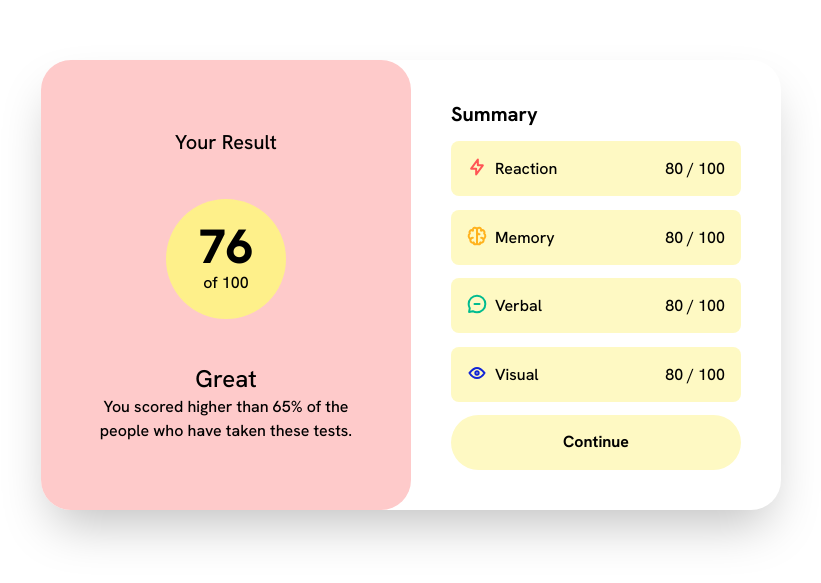
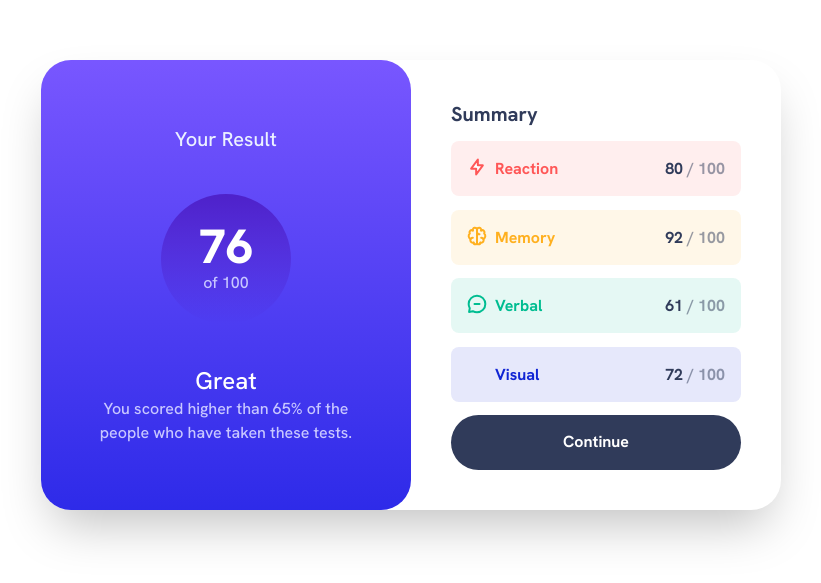
Before and after one commit to mshamir11/c-rides, a Next.js app: page /learning/frontendmentor/results-summary-component-main in a window 1280 px wide. Shown: the part 115-698 px from the top of the page, without its empty margins (229-1050 px from the left). Built offline with nearby package versions, Linux system fonts and the light colour scheme.

Commit message:
[FM : result-summary-component] Added colors]

```diff
--- a/src/app/learning/frontendmentor/results-summary-component-main/icons/MemoryIcon.tsx
+++ b/src/app/learning/frontendmentor/results-summary-component-main/icons/MemoryIcon.tsx
@@ -7,24 +7,18 @@ const MemoryIcon = (props: any) => (
     {...props}
   >
     <path
-      stroke="#FFB21E"
       strokeLinecap="round"
       strokeLinejoin="round"
-      strokeWidth={props?.strokeWidth ? props.strokeWidth : 1.25}
       d="M5.833 11.667a2.5 2.5 0 1 0 .834 4.858"
     />
     <path
-      stroke="#FFB21E"
       strokeLinecap="round"
       strokeLinejoin="round"
-      strokeWidth={props?.strokeWidth ? props.strokeWidth : 1.25}
       d="M3.553 13.004a3.333 3.333 0 0 1-.728-5.53m.025-.067a2.083 2.083 0 0 1 2.983-2.824m.199.054A2.083 2.083 0 1 1 10 3.75v12.917a1.667 1.667 0 0 1-3.333 0M10 5.833a2.5 2.5 0 0 0 2.5 2.5m1.667 3.334a2.5 2.5 0 1 1-.834 4.858"
     />
     <path
-      stroke="#FFB21E"
       strokeLinecap="round"
       strokeLinejoin="round"
-      strokeWidth={props?.strokeWidth ? props.strokeWidth : 1.25}
       d="M16.447 13.004a3.334 3.334 0 0 0 .728-5.53m-.025-.067a2.083 2.083 0 0 0-2.983-2.824M10 3.75a2.085 2.085 0 0 1 2.538-2.033 2.084 2.084 0 0 1 1.43 2.92m-.635 12.03a1.667 1.667 0 0 1-3.333 0"
     />
   </svg>
--- a/src/app/learning/frontendmentor/results-summary-component-main/icons/ReactionIcon.tsx
+++ b/src/app/learning/frontendmentor/results-summary-component-main/icons/ReactionIcon.tsx
@@ -3,14 +3,12 @@ const ReactionIcon = (props: any) => (
     xmlns="http://www.w3.org/2000/svg"
     width={20}
     height={20}
-    fill="none"
+    fill="white"
     {...props}
   >
     <path
-      stroke="#F55"
       strokeLinecap="round"
       strokeLinejoin="round"
-      strokeWidth={props?.strokeWidth ? props.strokeWidth : 1.25}
       d="M10.833 8.333V2.5l-6.666 9.167h5V17.5l6.666-9.167h-5Z"
     />
   </svg>
--- a/src/app/learning/frontendmentor/results-summary-component-main/icons/VerbalIcon.tsx
+++ b/src/app/learning/frontendmentor/results-summary-component-main/icons/VerbalIcon.tsx
@@ -7,10 +7,8 @@ const VerbalIcon = (props: any) => (
     {...props}
   >
     <path
-      stroke="#00BB8F"
       strokeLinecap="round"
       strokeLinejoin="round"
-      strokeWidth={props?.strokeWidth ? props.strokeWidth : 1.25}
       d="M7.5 10h5M10 18.333A8.333 8.333 0 1 0 1.667 10c0 1.518.406 2.942 1.115 4.167l-.699 3.75 3.75-.699A8.295 8.295 0 0 0 10 18.333Z"
     />
   </svg>
--- a/src/app/learning/frontendmentor/results-summary-component-main/icons/VisualIcon.tsx
+++ b/src/app/learning/frontendmentor/results-summary-component-main/icons/VisualIcon.tsx
@@ -7,17 +7,13 @@ const VisualIcon = (props: any) => (
     {...props}
   >
     <path
-      stroke="#1125D6"
       strokeLinecap="round"
       strokeLinejoin="round"
-      strokeWidth={props?.strokeWidth ? props.strokeWidth : 1.25}
       d="M10 11.667a1.667 1.667 0 1 0 0-3.334 1.667 1.667 0 0 0 0 3.334Z"
     />
     <path
-      stroke="#1125D6"
       strokeLinecap="round"
       strokeLinejoin="round"
-      strokeWidth={props?.strokeWidth ? props.strokeWidth : 1.25}
       d="M17.5 10c-1.574 2.492-4.402 5-7.5 5s-5.926-2.508-7.5-5C4.416 7.632 6.66 5 10 5s5.584 2.632 7.5 5Z"
     />
   </svg>
--- a/src/app/learning/frontendmentor/results-summary-component-main/page.tsx
+++ b/src/app/learning/frontendmentor/results-summary-component-main/page.tsx
@@ -13,15 +13,15 @@ export default function ResultSummaryComponent() {
     >
       <div className="flex flex-col md:flex-row md:justify-center md:items-center md:w-[740px] md:rounded-[30px] md:shadow-2xl ">
         <div className="flex h-[350px] md:flex-row md:h-[450px] md:w-[370px] ">
-          <div className="flex flex-col justify-evenly items-center bg-red-200 p-10 rounded-b-[30px] md:rounded-[30px] md:h-full w-full space-y-4">
-            <div className="bg-red-200 text-xl">Your Result</div>
-            <div className="flex flex-col justify-center items-center h-[120px] w-[120px] rounded-full bg-yellow-200">
-              <h1 className="text-5xl font-extrabold">76</h1>
-              <p className="text-center">of 100</p>{" "}
+          <div className="flex flex-col justify-evenly items-center bg-gradient-to-b from-light-slate-blue to-light-royal-blue p-10 rounded-b-[30px] md:rounded-[30px] md:h-full w-full space-y-4">
+            <div className="text-xl text-pale-blue">Your Result</div>
+            <div className="flex flex-col justify-center items-center h-[130px] w-[130px] rounded-full bg-gradient-to-b from-violet-blue to-persian-blue">
+              <h1 className="text-5xl font-extrabold text-white-new">76</h1>
+              <p className="text-center text-light-lavender">of 100</p>{" "}
             </div>
             <div className="flex flex-col items-center justify-center ">
-              <h1 className="text-2xl">Great</h1>
-              <p className="text-center">
+              <h1 className="text-2xl text-white-new">Great</h1>
+              <p className="text-center text-light-lavender">
                 You scored higher than 65% of the people who have taken these
                 tests.
               </p>
@@ -30,37 +30,49 @@ export default function ResultSummaryComponent() {
         </div>
 
         <div className="flex flex-col justify-between p-10 h-[450px]  md:w-[370px]">
-          <h1 className="text-xl font-bold">Summary</h1>
-          <div className="flex p-4 justify-between h-[55px] bg-yellow-100 rounded-lg">
+          <h1 className="text-xl font-bold text-dark-gray-blue">Summary</h1>
+          <div className="flex p-4 justify-between h-[55px] bg-light-red/[0.1] rounded-lg">
             <div className="flex justify-between space-x-2">
-              <ReactionIcon strokeWidth={2} />
-              <div className=""> Reaction</div>
+              <ReactionIcon className="stroke-light-red stroke-2" />
+              <div className="text-light-red font-bold"> Reaction</div>
             </div>
-            <div className="">80 / 100</div>
+            <div className="font-bold">
+              <span className="text-dark-gray-blue">80</span>{" "}
+              <span className="text-dark-gray-blue/[0.5]">/ 100</span>
+            </div>
           </div>
-          <div className="flex p-4 justify-between h-[55px] bg-yellow-100 rounded-lg">
+          <div className="flex p-4 justify-between h-[55px] bg-orangey-yellow/[0.1] rounded-lg">
             <div className="flex justify-between space-x-2">
-              <MemoryIcon strokeWidth={2} />
-              <div className=""> Memory</div>
+              <MemoryIcon className="stroke-orangey-yellow stroke-2" />
+              <div className="text-orangey-yellow font-bold"> Memory</div>
             </div>
-            <div className="">80 / 100</div>
+            <div className="font-bold">
+              <span className="text-dark-gray-blue">92</span>{" "}
+              <span className="text-dark-gray-blue/[0.5]">/ 100</span>
+            </div>
           </div>
-          <div className="flex p-4 justify-between h-[55px] bg-yellow-100 rounded-lg">
+          <div className="flex p-4 justify-between h-[55px] bg-green-teal/[0.1] rounded-lg">
             <div className="flex justify-between space-x-2">
-              <VerbalIcon strokeWidth={2} />
-              <div className=""> Verbal</div>
+              <VerbalIcon className="stroke-green-teal stroke-2" />
+              <div className="text-green-teal font-bold"> Verbal</div>
             </div>
 
-            <div className="">80 / 100</div>
+            <div className="font-bold">
+              <span className="text-dark-gray-blue">61</span>{" "}
+              <span className="text-dark-gray-blue/[0.5]">/ 100</span>
+            </div>
           </div>
-          <div className="flex p-4 justify-between h-[55px] bg-yellow-100 rounded-lg">
+          <div className="flex p-4 justify-between h-[55px] bg-cobalt-blue/[0.1] rounded-lg">
             <div className="flex justify-between space-x-2">
               <VisualIcon strokeWidth={2} />
-              <div className=""> Visual</div>
+              <div className="text-cobalt-blue font-bold"> Visual</div>
             </div>
-            <div className="">80 / 100</div>
+            <div className="font-bold">
+              <span className="text-dark-gray-blue">72</span>{" "}
+              <span className="text-dark-gray-blue/[0.5]">/ 100</span>
+            </div>
           </div>
-          <button className="bg-yellow-100 h-[55px] rounded-[30px] font-bold">
+          <button className="bg-dark-gray-blue text-white h-[55px] rounded-[30px] font-bold">
             Continue
           </button>
         </div>
--- a/tailwind.config.ts
+++ b/tailwind.config.ts
@@ -27,6 +27,18 @@ const config: Config = {
         cyan: {
           550: "#1AA1AE",
         },
+        "light-slate-blue": "hsl(252, 100%, 67%)",
+        "light-royal-blue": "hsl(241, 81%, 54%)",
+        "violet-blue": "hsla(256, 72%, 46%, 1)",
+        "persian-blue": "hsla(241, 72%, 46%, 0)",
+        "pale-blue": "hsl(221, 100%, 96%)",
+        "light-lavender": "hsl(241, 100%, 89%)",
+        "dark-gray-blue": "hsl(224, 30%, 27%)",
+        "white-new": "hsl(0, 0%, 100%)",
+        "light-red": "hsl(0, 100%, 67%)",
+        "orangey-yellow": "hsl(39, 100%, 56%)",
+        "green-teal": "hsl(166, 100%, 37%)",
+        "cobalt-blue": "hsl(234, 85%, 45%)",
       },
     },
   },
```
